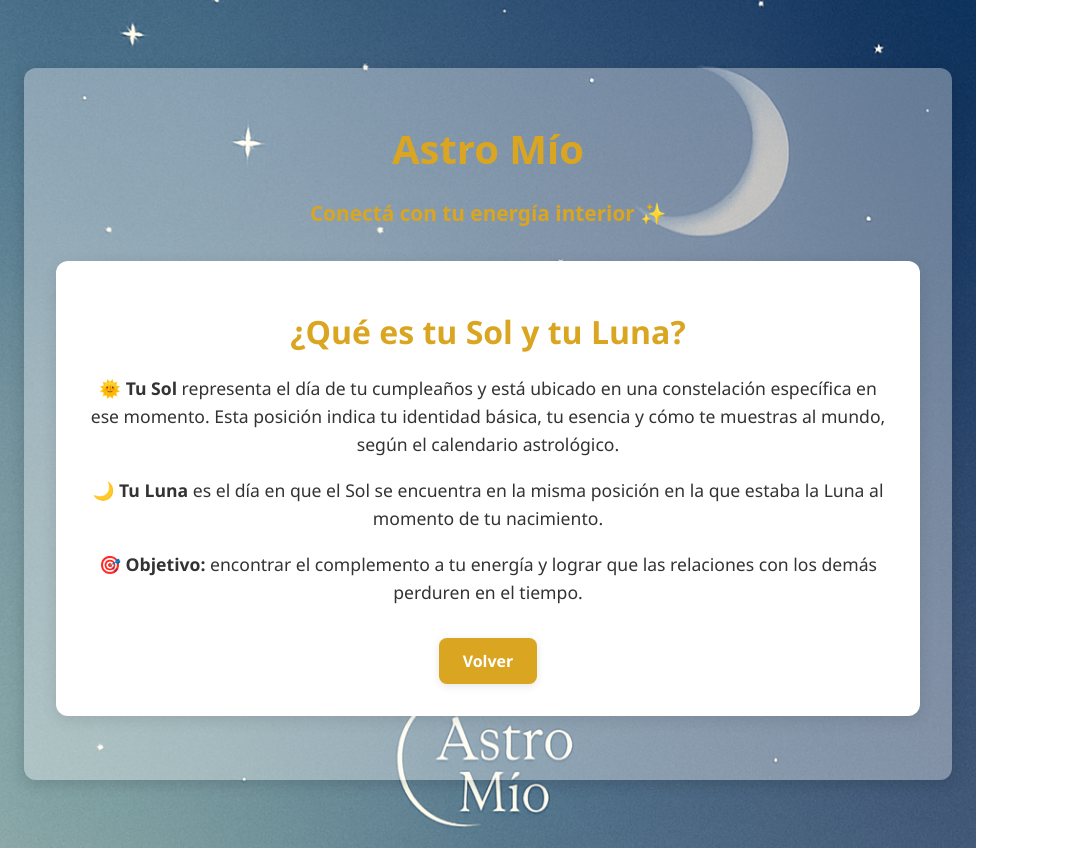
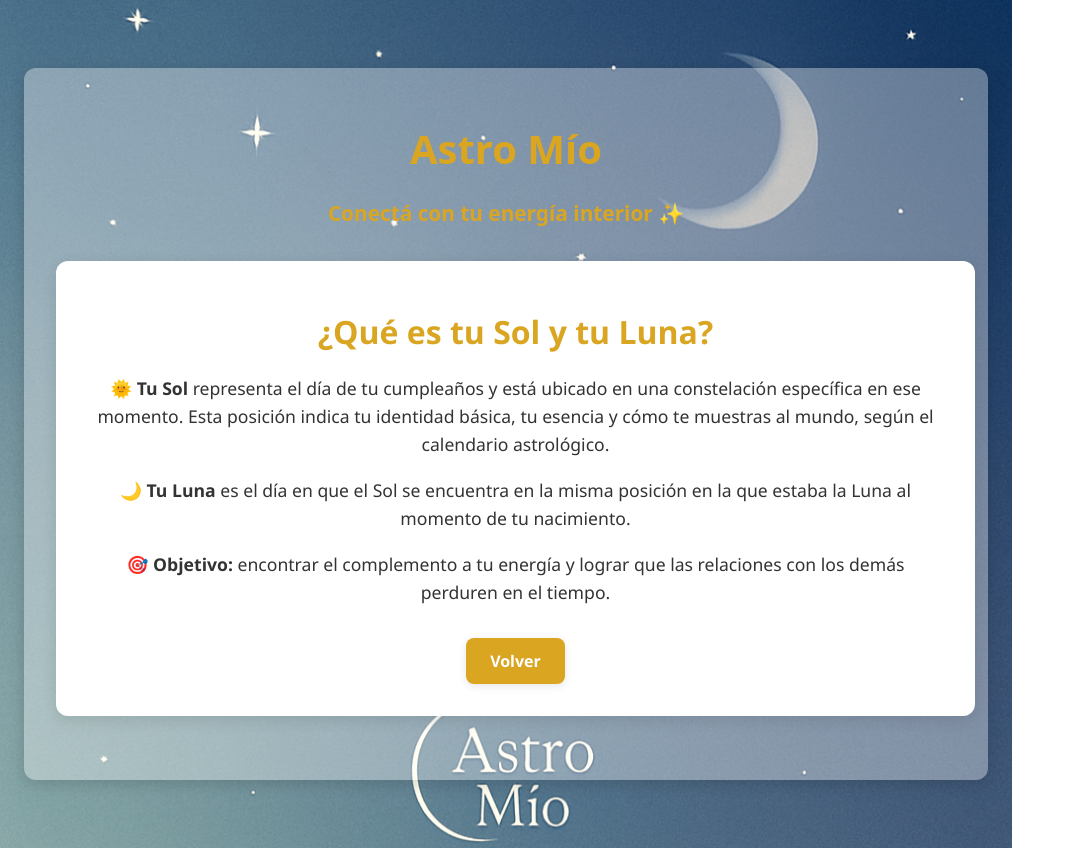
Before and after one commit to Sergio973-web/astro-mio, a React (Vite) app: page /nota-mi-sol-y-mi-luna in a window 1280 px wide. Shown: the whole page, without its empty margins (0-1075 px from the left). Built offline with nearby package versions, Linux system fonts and the light colour scheme.

Commit message:
Achico el ancho del cuadro principal de bienvenida

```diff
--- a/src/components/NotaMiSolYLuna.jsx
+++ b/src/components/NotaMiSolYLuna.jsx
@@ -4,7 +4,8 @@ import { useNavigate } from 'react-router-dom';
 
 const styles = {
   contenedor: {
-    maxWidth: '800px',
+    width: '95%',
+    maxWidth: '900px',
     margin: '2rem auto',
     padding: '2rem',
     backgroundColor: '#fff',
```
